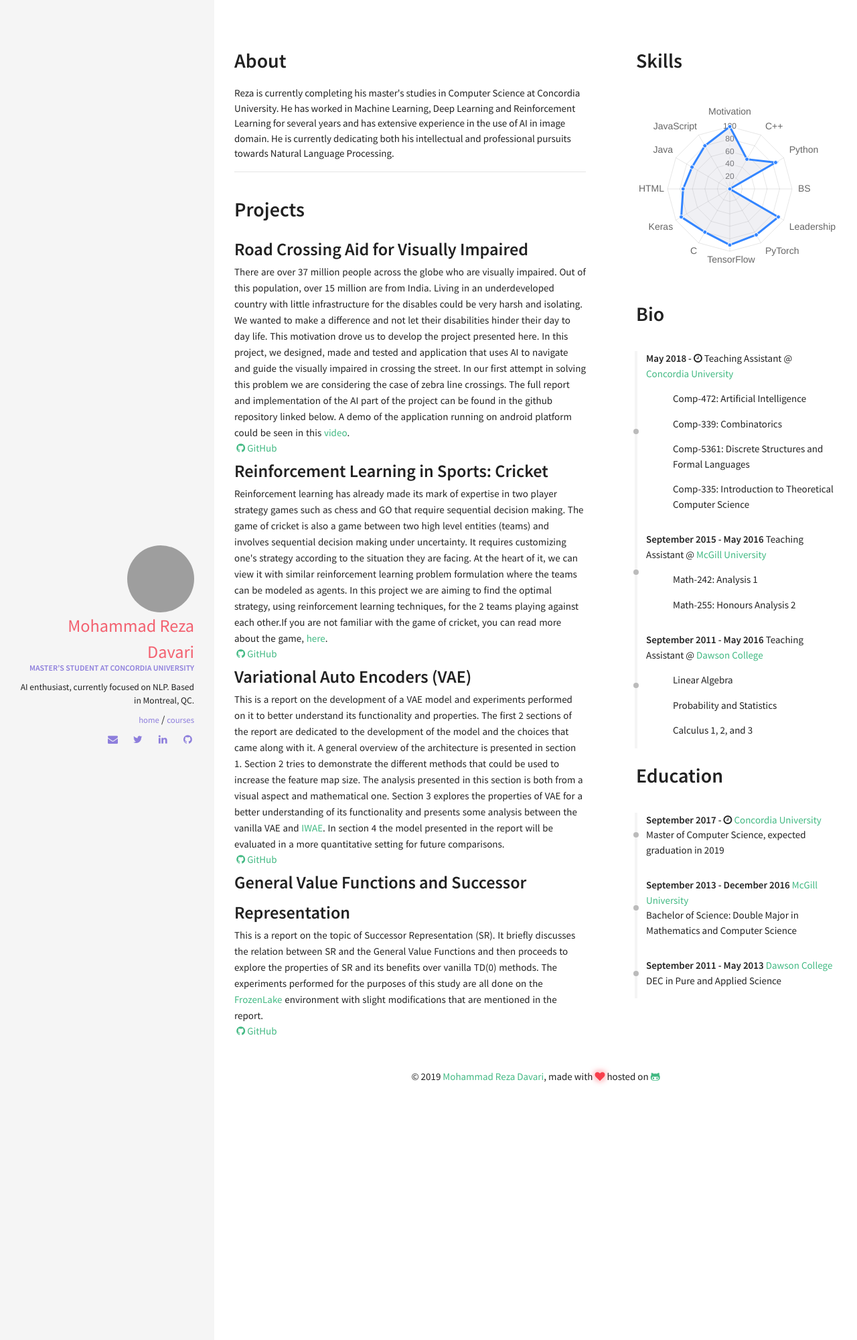
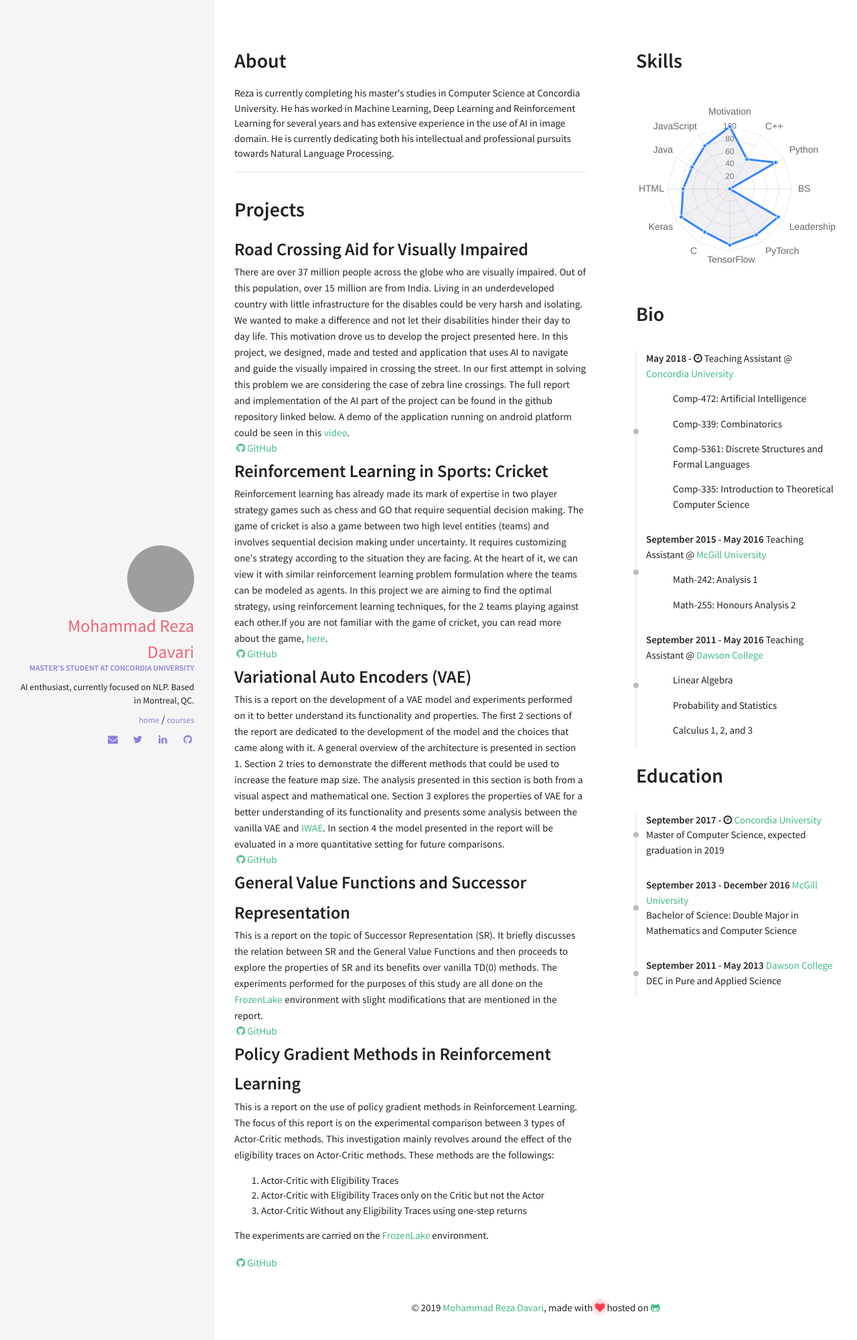
Before and after one commit to rezazzr/davari.io, a Jekyll site: the page built from index.html, in a window 1280 px wide. Shown: the top 2000 px of the page at 67% size. Built offline with Jekyll 4.4.1, drawn with Linux system fonts in a browser that asks for light colours; nearby versions of some CDN libraries.

Commit message:
new project added

```diff
--- a/_data/index/projects.yml
+++ b/_data/index/projects.yml
@@ -13,3 +13,7 @@
 - name: General Value Functions and Successor Representation
   descr: This is a report on the topic of Successor Representation (SR). It briefly discusses the relation between SR and the General Value Functions and then proceeds to explore the properties of SR and its benefits over vanilla TD(0) methods. The experiments performed for the purposes of this study are all done on the <a href="https://gym.openai.com/envs/FrozenLake-v0/">FrozenLake</a> environment with slight modifications that are mentioned in the report.
   github: https://github.com/rezazzr/GVF_SR_reinforcement_learning
+
+- name: Policy Gradient Methods in Reinforcement Learning
+  descr: This is a report on the use of policy gradient methods in Reinforcement Learning. The focus of this report is on the experimental comparison between 3 types of Actor-Critic methods. This investigation mainly revolves around the effect of the eligibility traces on Actor-Critic methods. These methods are the followings&#58 <ol> <li>Actor-Critic with Eligibility Traces</li> <li>Actor-Critic with Eligibility Traces only on the Critic but not the Actor</li> <li>Actor-Critic Without any Eligibility Traces using one-step returns</li>  </ol> The experiments are carried on the <a href="https://gym.openai.com/envs/FrozenLake-v0/">FrozenLake</a> environment.
+  github: https://github.com/rezazzr/policy_gradient_reinforcement_learning
```
